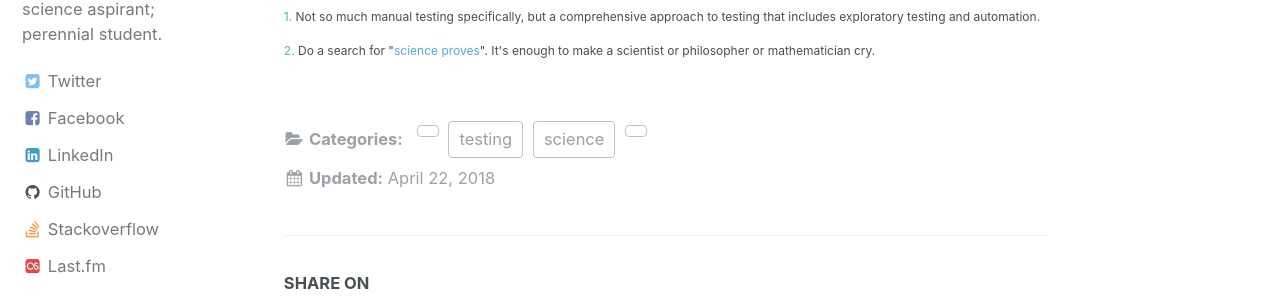
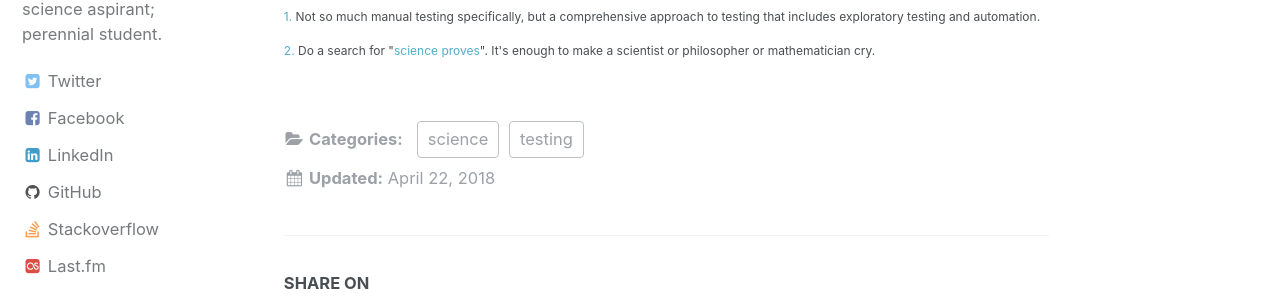
Before and after one commit to mlapierre/mlapierre.github.io, a Jekyll site: the page built from _posts/2018-04-22-science-and-software-testing.md, in a window 1280 px wide and 900 px high, scrolled down 3262 px. Shown: the part 131-433 px from the top of the window. Built offline with Jekyll 4.4.1, drawn with Linux system fonts in a browser that asks for light colours.

```diff
--- a/_posts/2018-04-22-science-and-software-testing.md
+++ b/_posts/2018-04-22-science-and-software-testing.md
@@ -2,7 +2,7 @@
 layout: single
 title:  "Science and software testing"
 date:   2018-04-22 19:31:00 -0400
-categories: testing, science
+categories: testing science
 ---
 Software testing, particularly manual software testing, is sometimes thought of as nothing more than following a script to confirm that the software does what it was designed to do. From that perspective, testing might seem like a boring and relatively mindless task. And to be honest, that *is* [the traditional view](https://qacomplete.com/resources/articles/what-is-manual-testing/#manual_testing_as_script_following) of testing as part of the Waterfall method of software development in large organisations. Division of labour meant that there were some people who did nothing but follow scripts someone else had written, and report bugs that someone else would fix.
 
```
